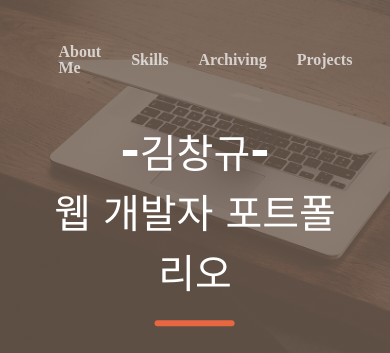
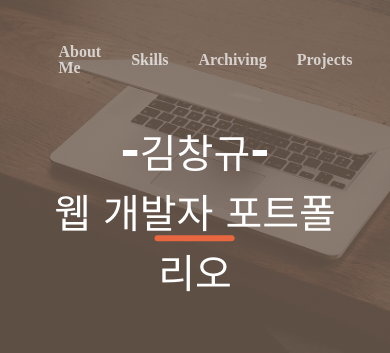
Before and after one commit to fefdfea1/portfolio, a plain HTML site: page index.html in a window 390 px wide. Shown: the top 353 px of the page. Drawn offline with Linux system fonts and the light colour scheme; a web font is replaced by a local one.

Commit message:
section1 이름 밑 언더바 위치 수정

```diff
--- a/css/section/section5Style.css
+++ b/css/section/section5Style.css
@@ -180,7 +180,7 @@
   }
 
   .Desc::before {
-    bottom: -20px;
+    bottom: 65px;
   }
 
   .DescArea div {
```
